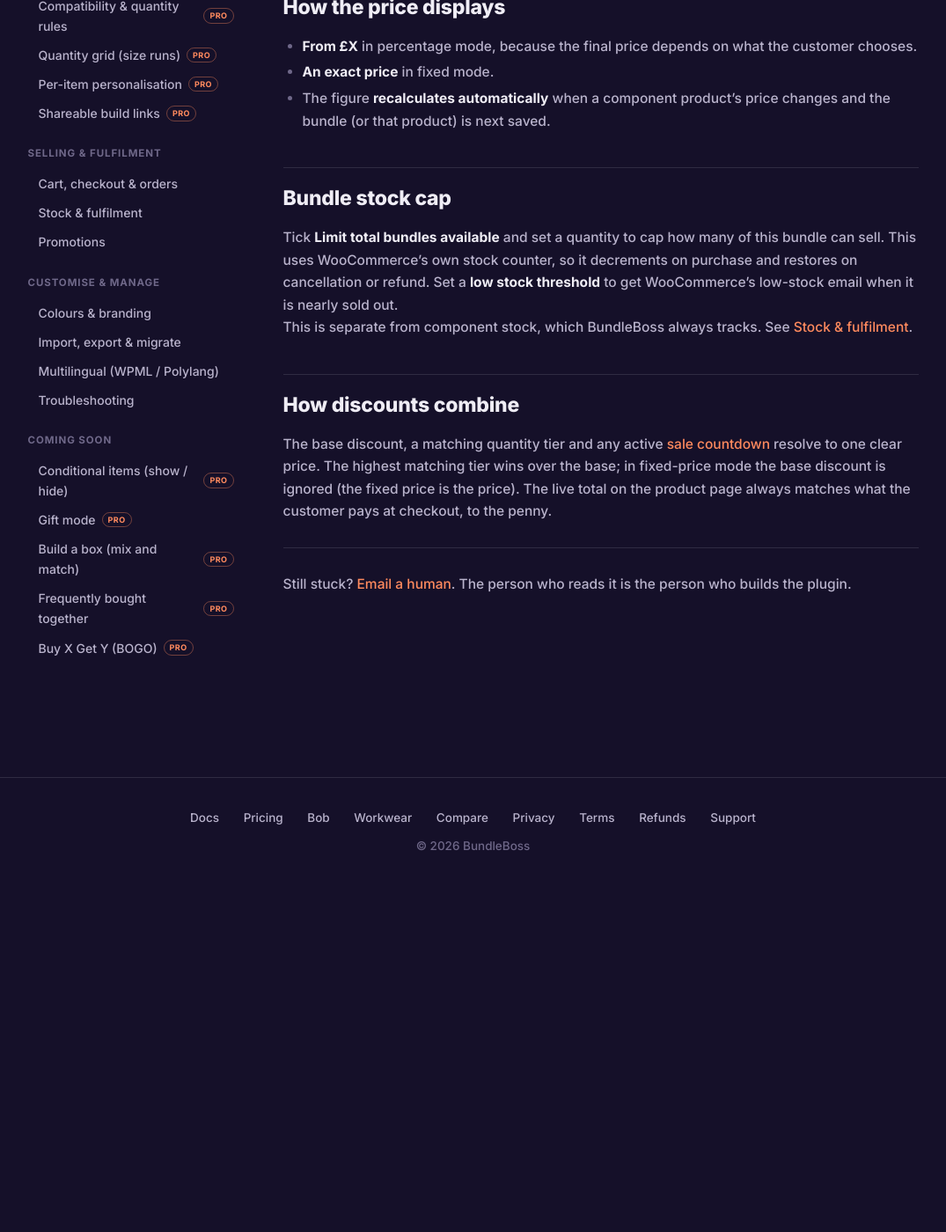
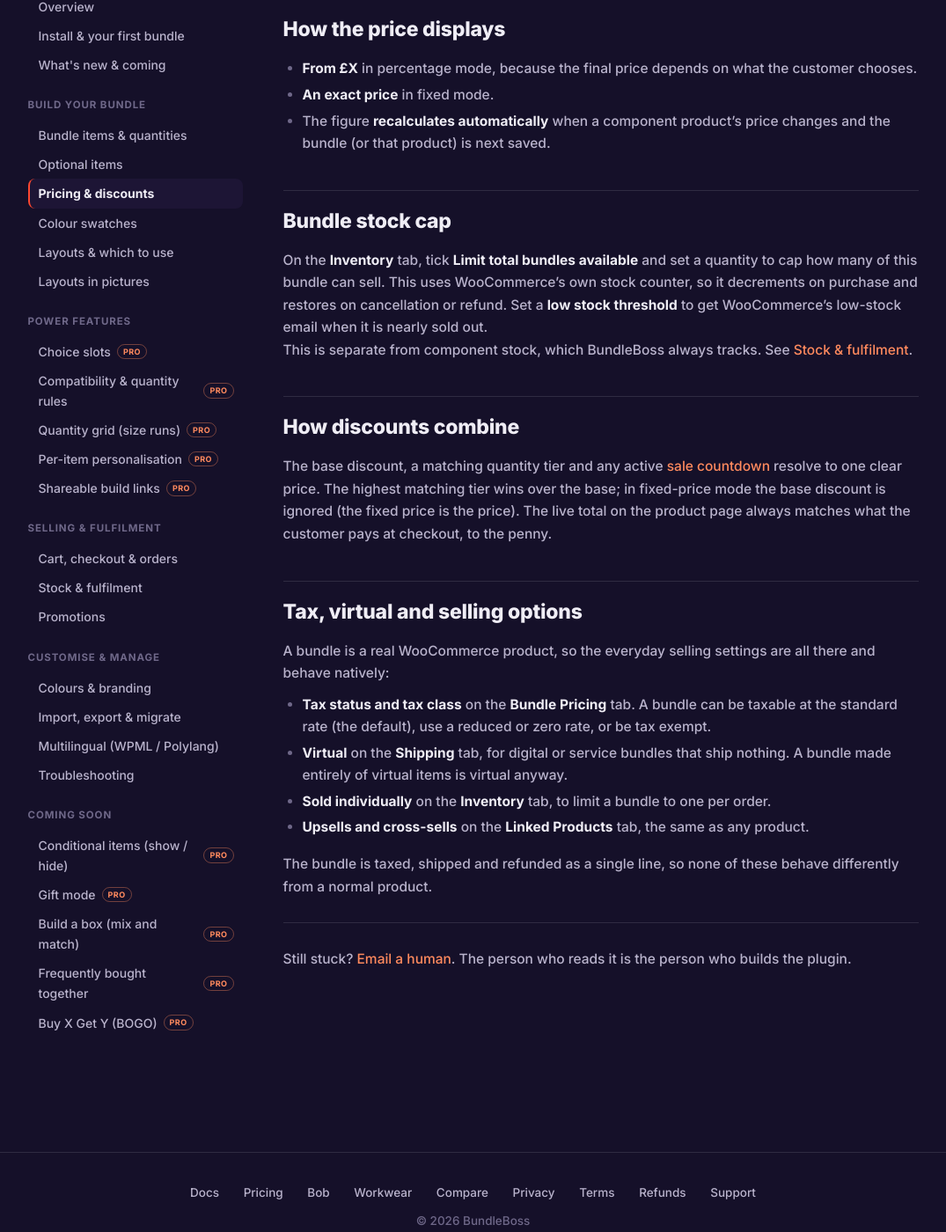
Before and after one commit to BundleBoss/website, a Jekyll site: the page built from docs/pricing.md, in a window 1280 px wide and 1400 px high, scrolled down 1545 px. Shown: the whole window at 88% size, without its empty margins (95-1170 px from the left). Built offline with Jekyll 4.4.1, drawn with Linux system fonts in a browser that asks for light colours; before the commit the page ends 2551 px from its top, so only the background shows below that; some of the changed text lies outside the part shown.

Commit message:
docs: add Configurator layout, document released selling settings, fix stock-cap location
- Add the Configurator layout (in development) to layouts, the gallery and what's-new
- Document the released 4.4.13 selling settings: tax status/class, virtual, sold
  individually, upsells/cross-sells, and order-again
- Fix the bundle stock cap location: it moved to the Inventory tab
- Broaden the cart/checkout stock section to match the current behaviour

```diff
--- a/docs/pricing.md
+++ b/docs/pricing.md
@@ -3,7 +3,7 @@ layout: docs
 title: Pricing & discounts
 description: Choose percentage or fixed bundle pricing, add quantity discount tiers, and cap how many bundles can sell.
 permalink: /docs/pricing/
-lede: Two pricing modes, optional quantity tiers, and a stock cap. All on the Bundle Pricing tab.
+lede: Two pricing modes and optional quantity tiers on the Bundle Pricing tab, plus a stock cap on Inventory.
 ---
 
 ## Pricing modes
@@ -43,10 +43,21 @@ The highest matching tier replaces the base discount automatically, and it appli
 
 ## Bundle stock cap
 
-Tick **Limit total bundles available** and set a quantity to cap how many of this bundle can sell. This uses WooCommerce's own stock counter, so it decrements on purchase and restores on cancellation or refund. Set a **low stock threshold** to get WooCommerce's low-stock email when it is nearly sold out.
+On the **Inventory** tab, tick **Limit total bundles available** and set a quantity to cap how many of this bundle can sell. This uses WooCommerce's own stock counter, so it decrements on purchase and restores on cancellation or refund. Set a **low stock threshold** to get WooCommerce's low-stock email when it is nearly sold out.
 
 This is separate from component stock, which BundleBoss always tracks. See [Stock &amp; fulfilment](/docs/stock-fulfilment/).
 
 ## How discounts combine
 
 The base discount, a matching quantity tier and any active [sale countdown](/docs/promotions/) resolve to one clear price. The highest matching tier wins over the base; in fixed-price mode the base discount is ignored (the fixed price is the price). The live total on the product page always matches what the customer pays at checkout, to the penny.
+
+## Tax, virtual and selling options
+
+A bundle is a real WooCommerce product, so the everyday selling settings are all there and behave natively:
+
+- **Tax status and tax class** on the **Bundle Pricing** tab. A bundle can be taxable at the standard rate (the default), use a reduced or zero rate, or be tax exempt.
+- **Virtual** on the **Shipping** tab, for digital or service bundles that ship nothing. A bundle made entirely of virtual items is virtual anyway.
+- **Sold individually** on the **Inventory** tab, to limit a bundle to one per order.
+- **Upsells and cross-sells** on the **Linked Products** tab, the same as any product.
+
+The bundle is taxed, shipped and refunded as a single line, so none of these behave differently from a normal product.
```
Also changed, not shown: other parts of docs/pricing.md (+1 -1 lines), docs/cart-checkout-orders.md (+6 -2 lines), docs/layout-gallery.md (+9 -0 lines), docs/layouts.md (+8 -1 lines), docs/stock-fulfilment.md (+1 -1 lines), docs/whats-new.md (+4 -0 lines).
